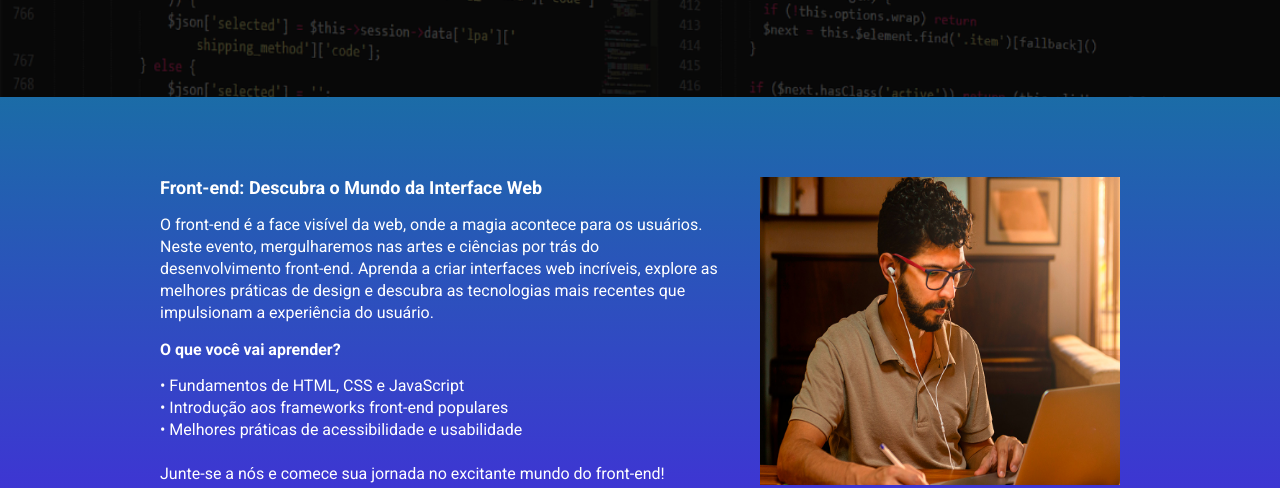
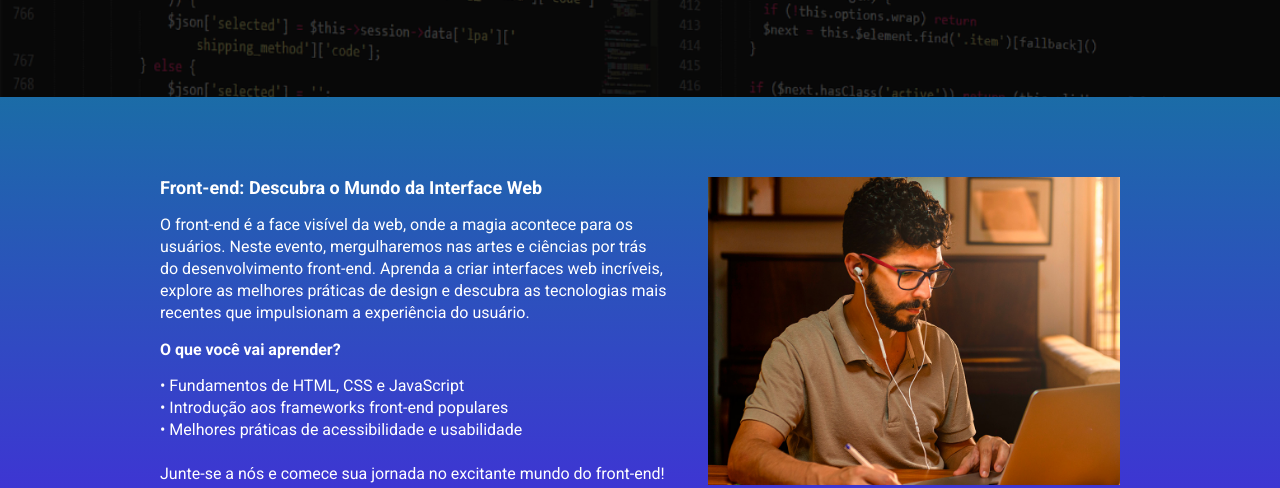
Before and after one commit to MaxwelSilvas/ebac_tech_talks, a website built with Parcel: page src/index.html in a window 1280 px wide. Shown: the part 464-952 px from the top of the page. Built offline with nearby package versions, Linux system fonts and the light colour scheme.

Commit message:
atualizando proporções das imagens

```diff
--- a/src/styles/_event.scss
+++ b/src/styles/_event.scss
@@ -30,7 +30,8 @@
     gap: 40px;
   }
   &__image {
-    max-width: 360px;
+    max-width: 412px;
+    max-height: 308px;
   }
 
   &__details {
```
